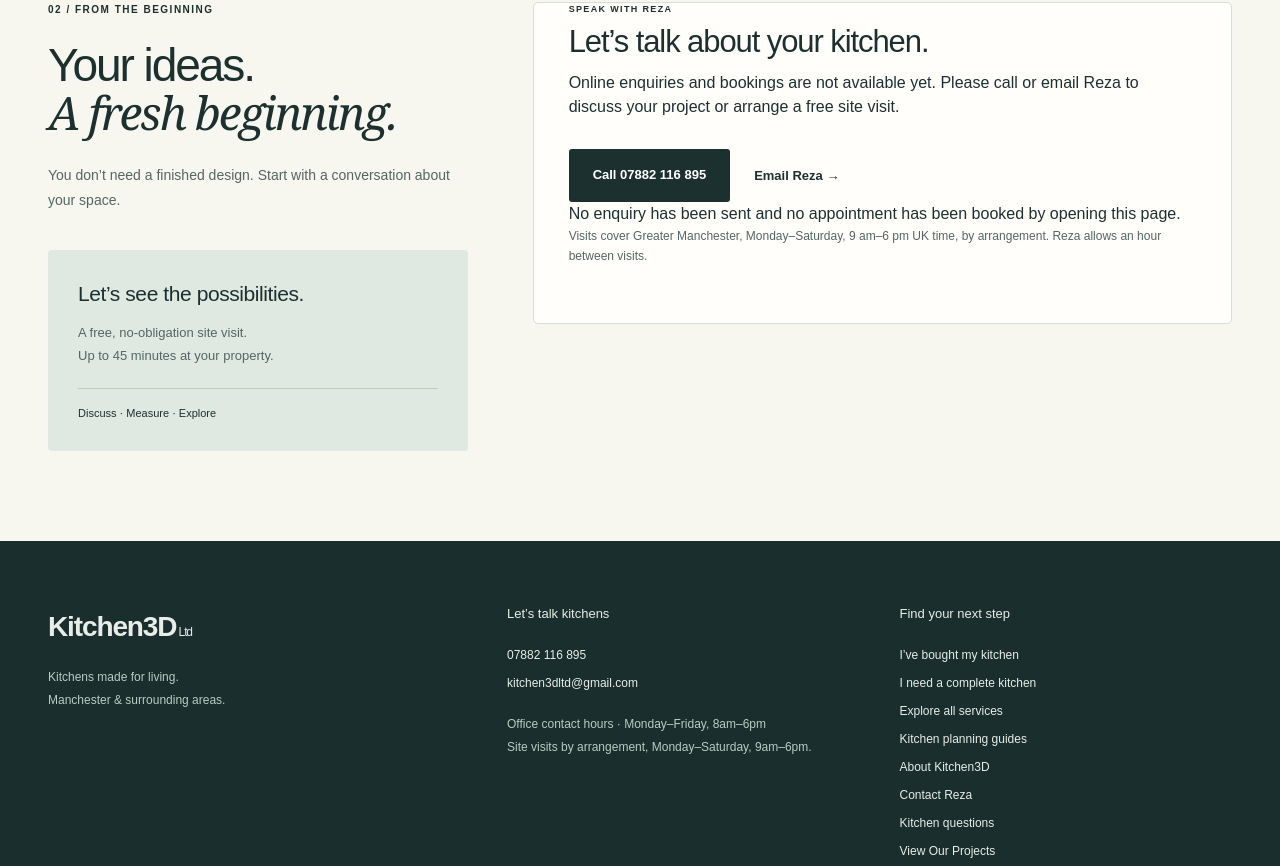
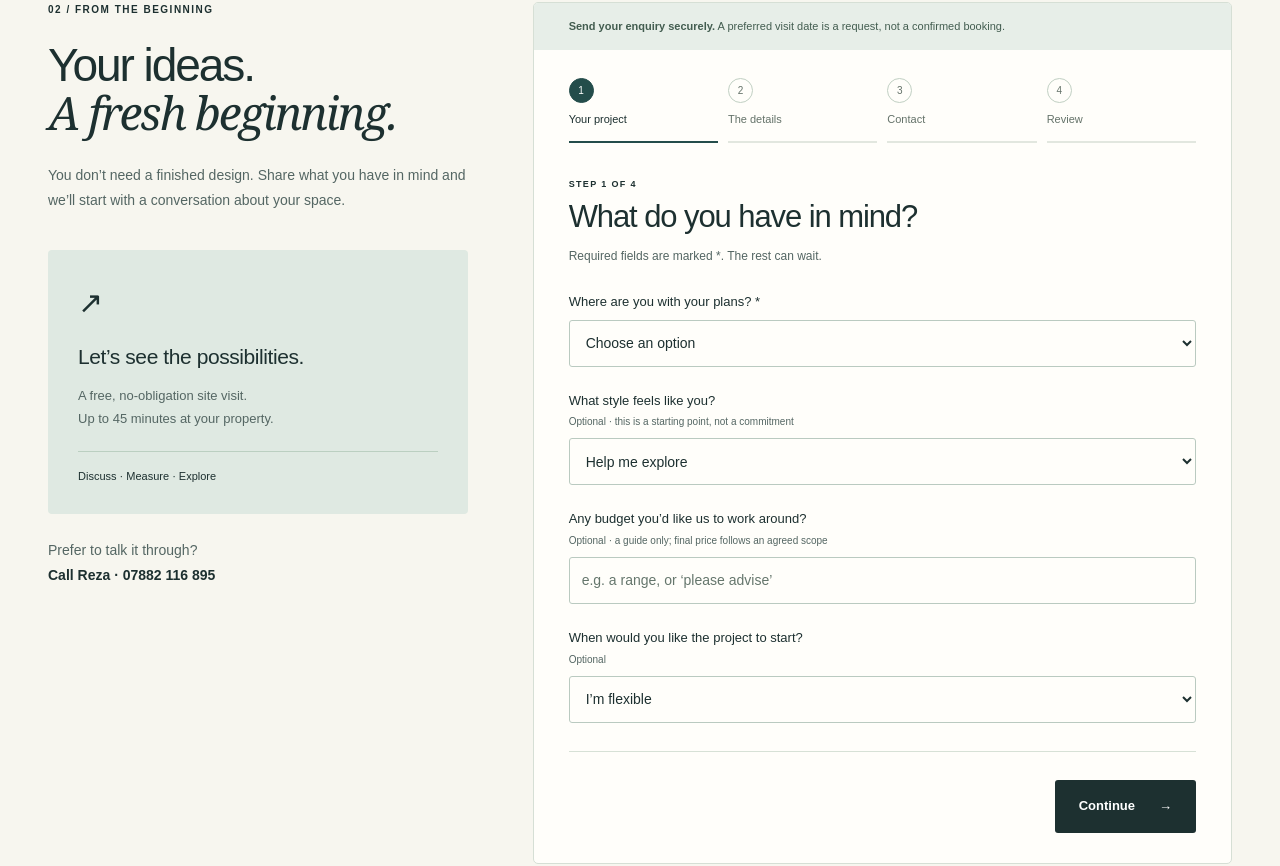
Before and after one commit to DIGIAHUB/kitchen3d-frontend, a Next.js app: page /plan-your-kitchen in a window 1280 px wide. Shown: the part 243-1109 px from the top of the page. Built offline with nearby package versions, Linux system fonts and the light colour scheme.

Commit message:
feat: wire Wix enquiry forms

```diff
--- a/package.json
+++ b/package.json
@@ -14,7 +14,8 @@
     "check:content": "node scripts/check-content.mjs",
     "check:form-evidence": "node scripts/check-native-enquiry-form-evidence.mjs",
     "check:upload-intake": "node scripts/check-upload-intake.mjs",
-    "validate:local": "npm run lint && npm run typecheck && npm run check:inventory && npm run check:content && npm run check:form-evidence && npm run check:upload-intake"
+    "check:wix-transport": "node scripts/check-wix-transport.mjs",
+    "validate:local": "npm run lint && npm run typecheck && npm run check:inventory && npm run check:content && npm run check:form-evidence && npm run check:upload-intake && npm run check:wix-transport"
   },
   "dependencies": {
     "react": "19.3.0",
--- a/src/app/api/enquiries/route.ts
+++ b/src/app/api/enquiries/route.ts
@@ -1,15 +1,35 @@
-/**
- * Permanent inactive-stage boundary. No request parameter, parsing, credentials,
- * environment flag, logging or network writer exists here. Live collection needs
- * a separately reviewed implementation, not an environment-variable change.
- */
-export function POST() {
-  return Response.json({
-    status: "disabled",
-    code: "ENQUIRY_COLLECTION_DISABLED",
-    message: "Enquiry collection is not enabled. No enquiry has been recorded and no appointment has been booked.",
-  }, {
-    status: 503,
-    headers: { "Cache-Control": "no-store", "X-Robots-Tag": "noindex, nofollow" },
-  });
+import { readEnquiryJson } from "@/lib/enquiries/request-boundary";
+import { liveEnquiryBindings, wixFormsAuthorization } from "@/lib/enquiries/live-config";
+import { sendEnquiryOnce } from "@/lib/enquiries/wix-transport";
+
+const origin = "https://kitchen3d.co.uk";
+const headers = { "Cache-Control": "no-store", "X-Robots-Tag": "noindex, nofollow" };
+
+function isRecord(value: unknown): value is Record<string, unknown> {
+  return typeof value === "object" && value !== null && !Array.isArray(value);
 }
+
+function londonToday(): string {
+  const parts = new Intl.DateTimeFormat("en-CA", { timeZone: "Europe/London", year: "numeric", month: "2-digit", day: "2-digit" }).formatToParts(new Date());
+  return ["year", "month", "day"].map(type => parts.find(part => part.type === type)?.value).join("-");
+}
+
+/** One server-side Wix Forms submission attempt. No appointment is created. */
+export async function POST(request: Request) {
+  const parsed = await readEnquiryJson(request, origin);
+  if (!parsed.ok || !isRecord(parsed.value) || Object.keys(parsed.value).length !== 2
+    || !isRecord(parsed.value.input) || typeof parsed.value.captchaToken !== "string") {
+    return Response.json({ status: "not_received" }, { status: 400, headers });
+  }
+  const journey = parsed.value.input.journey;
+  if (journey !== "installation" && journey !== "complete") {
+    return Response.json({ status: "not_received" }, { status: 400, headers });
+  }
+  const authorization = wixFormsAuthorization();
+  if (!authorization) return Response.json({ status: "temporarily_unavailable" }, { status: 503, headers });
+  const result = await sendEnquiryOnce(parsed.value.input, { today: londonToday() }, {
+    binding: liveEnquiryBindings[journey], authorization, captchaToken: parsed.value.captchaToken,
+  }, fetch);
+  if (result.state === "CONFIRMED") return Response.json({ status: "received" }, { status: 201, headers });
+  return Response.json({ status: "temporarily_unavailable" }, { status: 503, headers });
+}
--- a/src/app/installation-enquiry/page.tsx
+++ b/src/app/installation-enquiry/page.tsx
@@ -1,10 +1,7 @@
 import type { Metadata } from "next";
 import { EnquiryWizard } from "@/components/preview/enquiry-wizard";
-import { EnquiryUnavailable } from "@/components/enquiry-unavailable";
 
 export const metadata: Metadata = { title: "Your kitchen installation", robots: { index: false, follow: false } };
 export default function InstallationEnquiry() {
-  return process.env.K3D_LOCAL_PREVIEW === "1"
-    ? <EnquiryWizard journey="installation" />
-    : <EnquiryUnavailable journey="installation" />;
+  return <EnquiryWizard journey="installation" live={process.env.K3D_LOCAL_PREVIEW !== "1"} />;
 }
--- a/src/app/plan-your-kitchen/page.tsx
+++ b/src/app/plan-your-kitchen/page.tsx
@@ -1,10 +1,7 @@
 import type { Metadata } from "next";
 import { EnquiryWizard } from "@/components/preview/enquiry-wizard";
-import { EnquiryUnavailable } from "@/components/enquiry-unavailable";
 
 export const metadata: Metadata = { title: "Plan your complete kitchen", robots: { index: false, follow: false } };
 export default function PlanYourKitchen() {
-  return process.env.K3D_LOCAL_PREVIEW === "1"
-    ? <EnquiryWizard journey="complete" />
-    : <EnquiryUnavailable journey="complete" />;
+  return <EnquiryWizard journey="complete" live={process.env.K3D_LOCAL_PREVIEW !== "1"} />;
 }
--- a/src/components/preview/enquiry-wizard.tsx
+++ b/src/components/preview/enquiry-wizard.tsx
@@ -25,7 +25,27 @@ function subscribeToDay(onChange: () => void) {
 }
 function serverDay() { return ""; }
 
-export function EnquiryWizard({ journey }: { journey: Journey }) {
+const wixInvisibleRecaptchaKey = "6LdoPaUfAAAAAJphvHoUoOob7mx0KDlXyXlgrx5v";
+
+declare global {
+  interface Window { grecaptcha?: { enterprise?: { execute: (siteKey: string, options: { action: string }) => Promise<string> } } }
+}
+
+function getCaptchaToken(): Promise<string> {
+  if (window.grecaptcha?.enterprise) return window.grecaptcha.enterprise.execute(wixInvisibleRecaptchaKey, { action: "kitchen3d_enquiry" });
+  return new Promise((resolve, reject) => {
+    const existing = document.querySelector<HTMLScriptElement>('script[data-k3d-recaptcha="1"]');
+    const script = existing || document.createElement("script");
+    const settle = () => window.grecaptcha?.enterprise
+      ? window.grecaptcha.enterprise.execute(wixInvisibleRecaptchaKey, { action: "kitchen3d_enquiry" }).then(resolve, reject)
+      : reject(new Error("CAPTCHA_UNAVAILABLE"));
+    script.addEventListener("load", settle, { once: true });
+    script.addEventListener("error", () => reject(new Error("CAPTCHA_UNAVAILABLE")), { once: true });
+    if (!existing) { script.src = "https://www.google.com/recaptcha/enterprise.js?render=" + encodeURIComponent(wixInvisibleRecaptchaKey); script.async = true; script.dataset.k3dRecaptcha = "1"; document.head.appendChild(script); }
+  });
+}
+
+export function EnquiryWizard({ journey, live = false }: { journey: Journey; live?: boolean }) {
   const installation = journey === "installation";
   const [step, setStep] = useState(0);
   const [answers, setAnswers] = useState<Answers>(initialAnswers);
@@ -33,6 +53,8 @@ export function EnquiryWizard({ journey }: { journey: Journey }) {
   const [files, setFiles] = useState<File[]>([]);
   const [fileError, setFileError] = useState("");
   const [complete, setComplete] = useState(false);
+  const [submitting, setSubmitting] = useState(false);
+  const [submissionError, setSubmissionError] = useState("");
   const today = useSyncExternalStore(subscribeToDay, londonToday, serverDay);
   const headingRef = useRef<HTMLHeadingElement>(null);
   const previousStep = useRef(0);
@@ -64,8 +86,25 @@ export function EnquiryWizard({ journey }: { journey: Journey }) {
   }
 
   function reset() {
-    setAnswers(initialAnswers); setSelectedServices([]); setFiles([]); setFileError(""); setStep(0); setComplete(false);
+    setAnswers(initialAnswers); setSelectedServices([]); setFiles([]); setFileError(""); setSubmissionError(""); setStep(0); setComplete(false);
     headingRef.current?.focus();
+  }
+
+  async function submitLive() {
+    if (submitting || fileError || files.length) return;
+    setSubmitting(true); setSubmissionError("");
+    try {
+      const captchaToken = await getCaptchaToken();
+      const input = {
+        journey, ...(installation ? { supplier: answers.supplier, removal: answers.removal, delivery: answers.delivery, start: answers.start } : { stage: answers.stage, style: answers.style, budget: answers.budget, start: answers.start }),
+        selectedServices, trades: answers.trades, files: [], visit: answers.visit, time: answers.time, notes: answers.notes,
+        name: answers.name, postcode: answers.postcode, address: answers.address, phone: answers.phone, email: answers.email, contact: answers.contact,
+      };
+      const response = await fetch("/api/enquiries", { method: "POST", headers: { "Content-Type": "application/json" }, body: JSON.stringify({ input, captchaToken }), credentials: "same-origin" });
+      if (!response.ok || (await response.json() as { status?: unknown }).status !== "received") throw new Error("NOT_RECEIVED");
+      setAnswers(initialAnswers); setSelectedServices([]); setFiles([]); setComplete(true);
+    } catch { setSubmissionError("We could not confirm receipt of your enquiry. Please call Reza on 07882 116 895 or email kitchen3dltd@gmail.com."); }
+    finally { setSubmitting(false); }
   }
 
   const reviewRows = installation
@@ -77,10 +116,10 @@ export function EnquiryWizard({ journey }: { journey: Journey }) {
     <div className="enquiry-layout">
       <aside className="enquiry-aside"><p className="eyebrow">{installation ? "01 / READY TO FIT" : "02 / FROM THE BEGINNING"}</p><h1>{installation ? <>Your kitchen.<br /><em>Let’s get it fitted.</em></> : <>Your ideas.<br /><em>A fresh beginning.</em></>}</h1><p>{installation ? "Tell Reza what you’ve chosen and what you need help with. You can add your plans, dates and any finishing touches." : "You don’t need a finished design. Share what you have in mind and we’ll start with a conversation about your space."}</p><div className="visit-card"><span className="visit-icon" aria-hidden="true">↗</span><h2>Let’s see the possibilities.</h2><p>A free, no-obligation site visit.<br />Up to 45 minutes at your property.</p><span>Discuss · Measure · Explore</span></div><p className="aside-help">Prefer to talk it through?<br /><a href="tel:07882116895">Call Reza · 07882 116 895</a></p></aside>
       <div className="wizard-panel">
-        <div className="form-preview-note"><strong>Try the journey with sample details.</strong> Nothing is sent or uploaded. Entries stay in this page’s memory, not browser storage.</div>
+        {live ? <div className="form-preview-note"><strong>Send your enquiry securely.</strong> A preferred visit date is a request, not a confirmed booking.</div> : <div className="form-preview-note"><strong>Try the journey with sample details.</strong> Nothing is sent or uploaded. Entries stay in this page’s memory, not browser storage.</div>}
         {!complete ? <>
           <ol className="wizard-progress" aria-label="Enquiry progress">{steps.map((name, index) => <li key={name} aria-current={step === index ? "step" : undefined} className={step > index ? "finished" : ""}><span>{step > index ? "✓" : index + 1}</span><small>{name}</small></li>)}</ol>
-          <div className="wizard-heading"><p className="eyebrow">STEP {step + 1} OF 4</p><h2 tabIndex={-1} ref={headingRef}>{[installation ? "What have you chosen?" : "What do you have in mind?", "A few helpful details.", "How can Reza reach you?", "Does everything look right?"][step]}</h2><p>{["Required fields are marked *. The rest can wait.", "Share what you know. It’s fine if some details are still undecided.", "Use sample details for this preview, not personal information.", "This is a local review only. No request has been sent."][step]}</p></div>
+          <div className="wizard-heading"><p className="eyebrow">STEP {step + 1} OF 4</p><h2 tabIndex={-1} ref={headingRef}>{[installation ? "What have you chosen?" : "What do you have in mind?", "A few helpful details.", "How can Reza reach you?", "Does everything look right?"][step]}</h2><p>{["Required fields are marked *. The rest can wait.", "Share what you know. It’s fine if some details are still undecided.", live ? "Your contact details are used only to respond to this enquiry." : "Use sample details for this preview, not personal information.", live ? "Send only when the details are ready. This does not book an appointment." : "This is a local review only. No request has been sent."][step]}</p></div>
           <noscript><p className="form-error">JavaScript is required to try this local preview. No submission service is connected.</p></noscript>
           <form onSubmit={next} method="post" autoComplete="off">
             <fieldset disabled={!today} className="wizard-fields">
@@ -102,7 +141,7 @@ export function EnquiryWizard({ journey }: { journey: Journey }) {
                 <fieldset className="service-options" aria-describedby="service-guidance"><legend>What would you like help with? <span>(optional)</span></legend><div>{enquiryOptions.services.map(service => <label key={service}><input type="checkbox" checked={selectedServices.includes(service)} onChange={event => setSelectedServices(current => event.target.checked ? [...current, service] : current.filter(value => value !== service))} /><span>{service}</span></label>)}</div></fieldset>
                 <p id="service-guidance" className="inline-note">Choose any that apply. Specialist trades and appliance connections are coordinated where needed, with responsibilities and scope agreed in your quotation.</p>
                 <Field label="How would you like to arrange specialist trades?" hint="Plumbing, electrics, gas work, tiling or plastering where needed."><select {...bind("trades")}><option value="">Let’s discuss what’s needed</option>{enquiryOptions.trades.map(value => <option key={value}>{value}</option>)}</select></Field>
-                <div className="upload-field"><label htmlFor="project-files"><strong>Add plans, photos or inspiration</strong><span>Optional · Up to 5 JPG, PNG, WebP or PDF files. Max 10 MB each / 20 MB total.</span></label><input id="project-files" type="file" accept={enquiryOptions.fileTypes.join(",")} multiple onChange={selectFiles} aria-describedby="file-guidance file-error" /><small id="file-guidance">Local selection only. Files stay in memory and are never uploaded. Choosing again replaces the selection.</small>{fileError ? <p id="file-error" role="alert" className="form-error">{fileError}</p> : <span id="file-error" />}{files.length ? <ul className="file-list">{files.map((file, index) => <li key={`${file.name}-${index}`}><span>{file.name}</span><button type="button" aria-label={`Remove ${file.name}`} onClick={() => setFiles(current => current.filter((_, fileIndex) => fileIndex !== index))}>Remove</button></li>)}</ul> : null}</div>
+                {!live ? <div className="upload-field"><label htmlFor="project-files"><strong>Add plans, photos or inspiration</strong><span>Optional · Up to 5 JPG, PNG, WebP or PDF files. Max 10 MB each / 20 MB total.</span></label><input id="project-files" type="file" accept={enquiryOptions.fileTypes.join(",")} multiple onChange={selectFiles} aria-describedby="file-guidance file-error" /><small id="file-guidance">Local selection only. Files stay in memory and are never uploaded. Choosing again replaces the selection.</small>{fileError ? <p id="file-error" role="alert" className="form-error">{fileError}</p> : <span id="file-error" />}{files.length ? <ul className="file-list">{files.map((file, index) => <li key={`${file.name}-${index}`}><span>{file.name}</span><button type="button" aria-label={`Remove ${file.name}`} onClick={() => setFiles(current => current.filter((_, fileIndex) => fileIndex !== index))}>Remove</button></li>)}</ul> : null}</div> : <p className="inline-note">Plans and photos can be shared with Reza after he responds to your enquiry.</p>}
                 <div className="field-pair"><Field label="Preferred site-visit date" hint="Optional · a request, not a booking"><input type="date" min={today} {...bind("visit")} /></Field><Field label="Preferred time of day" hint="Optional · not live availability"><select {...bind("time")}><option value="">I’m flexible</option>{enquiryOptions.time.map(value => <option key={value}>{value}</option>)}</select></Field></div>
                 <p className="inline-note">Free visits cover all Greater Manchester, Monday–Saturday, 9 am–6 pm (UK time), for up to 45 minutes. Reza allows an hour between visits. Your preferred date is a request, not a reservation; this preview does not check live calendar availability.</p>
                 <Field label="Anything else on your mind?" hint="Optional · layouts, colours, access, delivery or questions"><textarea rows={4} maxLength={2000} {...bind("notes")} placeholder="Tell us what would help make this kitchen yours…" /></Field>
@@ -118,10 +157,10 @@ export function EnquiryWizard({ journey }: { journey: Journey }) {
 
               {step === 3 ? <div className="review-content"><dl>{[...reviewRows, ["Help needed", selectedServices.join(", ")], ["Trade arrangement", answers.trades], ["Preferred visit", [answers.visit, answers.time].filter(Boolean).join(" · ")], ["Files selected locally", files.map(file => file.name).join(", ")], ["Your notes", answers.notes], ["Name", answers.name], ["Project address", `${answers.address}, ${answers.postcode}`], ["Preferred contact", answers.contact], ["Phone", answers.phone], ["Email", answers.email]].map(([label, value]) => <div key={label}><dt>{label}</dt><dd>{value || "To discuss"}</dd></div>)}</dl><div className="inline-note"><strong>{installation ? "Your installation, clearly agreed." : "Your complete project, clearly agreed."}</strong><p>{installation ? "The work, any additional materials, specialist responsibilities and final price must be agreed in your quotation and contract." : "Kitchen3D supplies the materials and agreed additional items in your project specification. The scope and final price are agreed by both parties before work proceeds."}</p><p>No appointment is reserved by reviewing these details.</p></div></div> : null}
 
-              <div className="wizard-actions">{step > 0 ? <button type="button" className="button button-outline" onClick={() => setStep(current => current - 1)}>← Back</button> : <span />} {step === 3 ? <button type="button" className="button button-dark" onClick={() => { setAnswers(initialAnswers); setSelectedServices([]); setFiles([]); setFileError(""); setComplete(true); }}>Finish preview <span aria-hidden="true">→</span></button> : <button type="submit" className="button button-dark">{step === 2 ? "Review your details" : "Continue"} <span aria-hidden="true">→</span></button>}</div>
+              {submissionError ? <p role="alert" className="form-error">{submissionError}</p> : null}<div className="wizard-actions">{step > 0 ? <button type="button" className="button button-outline" onClick={() => setStep(current => current - 1)}>← Back</button> : <span />} {step === 3 ? <button type="button" disabled={submitting} className="button button-dark" onClick={() => live ? void submitLive() : (setAnswers(initialAnswers), setSelectedServices([]), setFiles([]), setFileError(""), setComplete(true))}>{live ? (submitting ? "Sending…" : "Send enquiry") : "Finish preview"} <span aria-hidden="true">→</span></button> : <button type="submit" className="button button-dark">{step === 2 ? "Review your details" : "Continue"} <span aria-hidden="true">→</span></button>}</div>
             </fieldset>
           </form>
-        </> : <div className="preview-complete"><span className="complete-symbol" aria-hidden="true">✓</span><p className="eyebrow">LOCAL PREVIEW COMPLETE</p><h2 ref={headingRef} tabIndex={-1}>That’s the journey.</h2><p>No enquiry was sent and no appointment was booked. Your sample details and selected files have been cleared.</p><p>In the live version, this step will connect to the approved Wix enquiry and booking workflow.</p><div className="complete-actions"><button type="button" onClick={reset} className="button button-dark">Try again ↻</button><Link href="/" className="text-link">Back to the homepage →</Link></div></div>}
+        </> : <div className="preview-complete"><span className="complete-symbol" aria-hidden="true">✓</span><p className="eyebrow">{live ? "ENQUIRY RECEIVED" : "LOCAL PREVIEW COMPLETE"}</p><h2 ref={headingRef} tabIndex={-1}>{live ? "Thank you." : "That’s the journey."}</h2><p>{live ? "Reza will contact you to discuss the next step. Your preferred visit time is a request, not a confirmed appointment." : "No enquiry was sent and no appointment was booked. Your sample details and selected files have been cleared."}</p>{!live ? <p>In the live version, this step will connect to the approved Wix enquiry and booking workflow.</p> : null}<div className="complete-actions"><button type="button" onClick={reset} className="button button-dark">{live ? "Send another enquiry" : "Try again ↻"}</button><Link href="/" className="text-link">Back to the homepage →</Link></div></div>}
       </div>
     </div>
   </section>;
--- /dev/null
+++ b/src/lib/enquiries/live-config.ts
@@ -0,0 +1,26 @@
+import { expectedEnquiryTargets, KITCHEN3D_ENQUIRY_SITE_ID, type EnquiryFormBinding } from "./wix-submission-adapter";
+import type { EnquiryJourney } from "./contract";
+
+/** Server-owned bindings for the two Kitchen3D forms saved in the exact Wix site.
+ * They are never accepted from a browser request. */
+export const liveEnquiryBindings: Readonly<Record<EnquiryJourney, EnquiryFormBinding>> = Object.freeze({
+  installation: Object.freeze({
+    siteId: KITCHEN3D_ENQUIRY_SITE_ID,
+    journey: "installation",
+    formId: "d1cd3c08-6d65-4000-9ef0-d65081a506fe",
+    namespace: "wix.form_app.form",
+    fieldTypes: { ...expectedEnquiryTargets.installation },
+  }),
+  complete: Object.freeze({
+    siteId: KITCHEN3D_ENQUIRY_SITE_ID,
+    journey: "complete",
+    formId: "0d5b3e9d-085a-4c62-90b1-07c4794382d8",
+    namespace: "wix.form_app.form",
+    fieldTypes: { ...expectedEnquiryTargets.complete },
+  }),
+});
+
+export function wixFormsAuthorization(): string | null {
+  const value = process.env.WIX_FORMS_API_KEY;
+  return typeof value === "string" && value.trim() === value && value.length > 0 ? value : null;
+}
--- a/src/lib/enquiries/wix-transport.ts
+++ b/src/lib/enquiries/wix-transport.ts
@@ -62,8 +62,8 @@ async function readReceipt(response: Response, signal: AbortSignal): Promise<unk
 }
 
 /** Exactly one attempt; any uncertain outcome requires reconciliation, never a
- * blind retry. An injected transport is mandatory and the live route never
- * imports this module. Synthetic tests provide all configuration and requests.
+ * blind retry. An injected transport is mandatory. Synthetic tests provide all
+ * configuration and requests; the route supplies only server-owned values.
  * REST envelope: { submission, captchaToken }; response: { submission }.
  */
 export async function sendEnquiryOnce(
--- a/tsconfig.json
+++ b/tsconfig.json
@@ -36,7 +36,8 @@
     ".next-preview/types/**/*.ts",
     ".next-candidate/types/**/*.ts",
     ".next-candidate/dev/types/**/*.ts",
-    ".next-preview/dev/types/**/*.ts"
+    ".next-preview/dev/types/**/*.ts",
+    ".next/dev/types/**/*.ts"
   ],
   "exclude": [
     "node_modules"
```
Also changed, not shown: scripts/check-native-enquiry-form-evidence.mjs (+10 -4 lines), scripts/check-wix-transport.mjs (+9 -3 lines).
